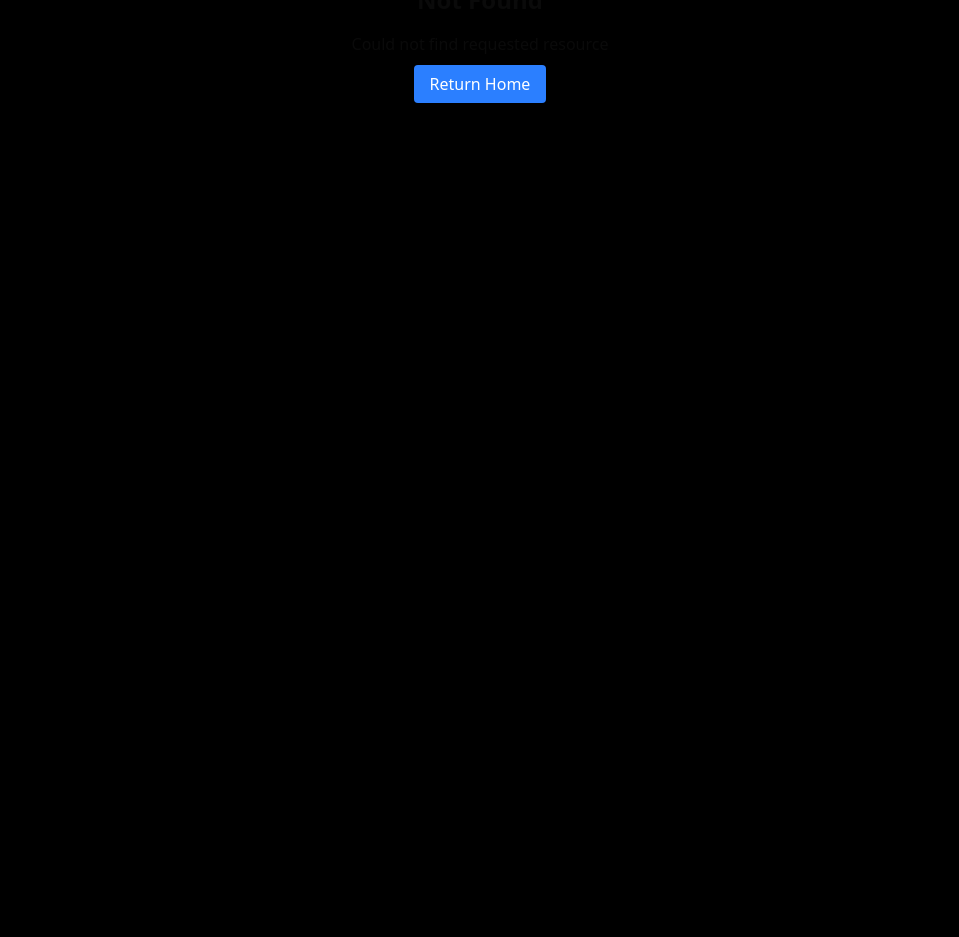
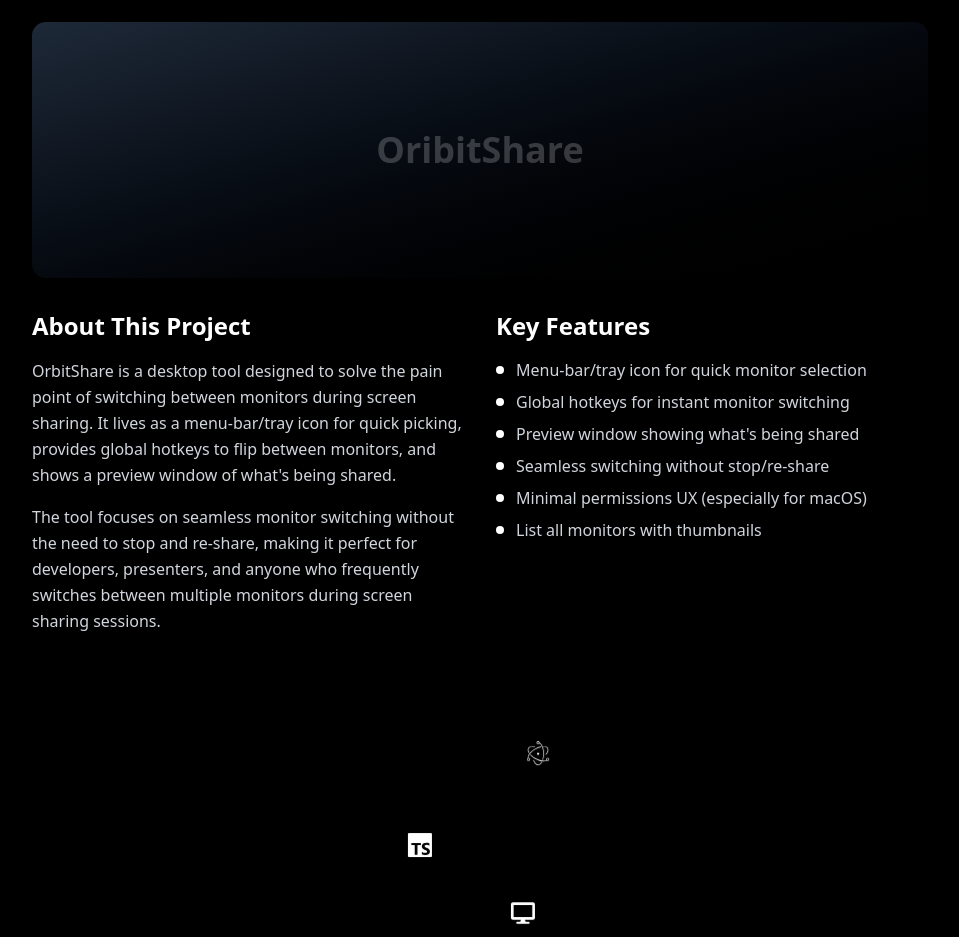
Before and after one commit to jayptz/jaysportfolio, a Next.js app in the folder website2/: page /projects/orbitshare in a window 1280 px wide. Before the commit this address had no page. Shown: the part 360-1297 px from the top of the page, without its empty margins (160-1119 px from the left). Before the commit the page ends 800 px from the top, so only its background shows below. Built offline with nearby package versions, Linux system fonts and the light colour scheme.

Commit message:
Fixed UI / Added OrbitShare
Feats
Fixed ui, when clicking on project pages it looked awful with just the letter, giving it a more complete look.

made all default gradients for the image headers the same colours.

OrbitShare - latest project in development has been added.

```diff
--- /dev/null
+++ b/website2/app/components/OrbitShareTechStack.tsx
@@ -0,0 +1,106 @@
+'use client'
+import React from 'react'
+import { OrbitingCircles } from '@/components/magicui/orbiting-circles'
+import {
+  SiElectron,
+  SiReact,
+  SiVite,
+  SiTypescript,
+  SiJavascript,
+  SiNodedotjs,
+  SiGithub
+} from 'react-icons/si'
+import { FaDesktop, FaKeyboard, FaEye } from 'react-icons/fa'
+import Image from 'next/image'
+
+interface TechItem {
+  name: string
+  icon: React.ComponentType<{ size?: number; className?: string }>
+  category: string
+}
+
+const techItems: TechItem[] = [
+  // Desktop & Core
+  { name: 'Electron', icon: SiElectron, category: 'Desktop & Core' },
+  { name: 'Desktop Capturer', icon: FaDesktop, category: 'Desktop & Core' },
+  { name: 'Global Hotkeys', icon: FaKeyboard, category: 'Desktop & Core' },
+  { name: 'Screen Capture', icon: FaEye, category: 'Desktop & Core' },
+
+  // Frontend
+  { name: 'React', icon: SiReact, category: 'Frontend' },
+  { name: 'Vite', icon: SiVite, category: 'Frontend' },
+  { name: 'TypeScript', icon: SiTypescript, category: 'Frontend' },
+
+  // Build & Package
+  { name: 'Node.js', icon: SiNodedotjs, category: 'Build & Package' },
+  { name: 'Electron Builder', icon: SiElectron, category: 'Build & Package' },
+  { name: 'GitHub', icon: SiGithub, category: 'Build & Package' }
+]
+
+const techCategories = [
+  { name: 'Desktop & Core', color: 'bg-blue-500', radius: 120, duration: 20 },
+  { name: 'Frontend', color: 'bg-blue-600', radius: 200, duration: 25 },
+  { name: 'Build & Package', color: 'bg-blue-700', radius: 280, duration: 30 }
+]
+
+export default function OrbitShareTechStack() {
+  const showPanda = true // Always show panda
+
+  const getItemsByCategory = (categoryName: string) => {
+    return techItems.filter(item => item.category === categoryName)
+  }
+
+  return (
+    <div className="relative w-full max-w-4xl mx-auto">
+      {/* Orbiting Circles - Both Mobile and Desktop */}
+      <div className="relative">
+        {/* Center Panda - Randomly shown */}
+        {showPanda && (
+          <div className="absolute top-1/2 left-1/2 transform -translate-x-1/2 -translate-y-1/2 z-10">
+            <Image
+              src="/WorkingPanda.gif"
+              alt="Working Panda"
+              width={96}
+              height={96}
+              className="rounded-full shadow-lg"
+            />
+          </div>
+        )}
+
+
+        {/* Multiple Orbiting Circles */}
+        {techCategories.map((category, categoryIndex) => {
+          const items = getItemsByCategory(category.name)
+          return (
+            <div key={category.name} className="absolute top-1/2 left-1/2 transform -translate-x-1/2 -translate-y-1/2">
+              <OrbitingCircles
+                radius={category.radius}
+                duration={category.duration}
+                iconSize={32}
+                path={false}
+                className="text-blue-800"
+                reverse={categoryIndex % 2 === 1} // Alternate direction for visual interest
+              >
+                {items.map((item) => (
+                  <div
+                    key={`${category.name}-${item.name}`}
+                    className="w-12 h-12 rounded-lg flex items-center justify-center text-white shadow-lg hover:scale-110 active:scale-95 transition-transform duration-200 cursor-pointer group relative"
+                    title={`${category.name}: ${item.name}`}
+                  >
+                    <item.icon size={24} />
+
+                    {/* Tooltip */}
+                    <div className="absolute bottom-full left-1/2 transform -translate-x-1/2 mb-2 px-2 py-1 bg-black text-white text-xs rounded opacity-0 group-hover:opacity-100 transition-opacity duration-200 pointer-events-none whitespace-nowrap z-20">
+                      {item.name}
+                      <div className="absolute top-full left-1/2 transform -translate-x-1/2 w-0 h-0 border-l-4 border-r-4 border-t-4 border-transparent border-t-black"></div>
+                    </div>
+                  </div>
+                ))}
+              </OrbitingCircles>
+            </div>
+          )
+        })}
+      </div>
+    </div>
+  )
+}
--- a/website2/app/projects/Near-Fantasy/nearfantasy.tsx
+++ b/website2/app/projects/Near-Fantasy/nearfantasy.tsx
@@ -62,9 +62,9 @@ export default function NearFantasyPage() {
         <div className="max-w-4xl mx-auto">
           {/* Project Image/Demo */}
           <div className="mb-8">
-            <div className="w-full h-64 bg-gradient-to-br from-gray-700 to-gray-900 rounded-xl flex items-center justify-center">
+            <div className="w-full h-64 bg-gradient-to-br from-gray-800 to-black rounded-xl flex items-center justify-center">
               <div className="text-white text-4xl font-bold opacity-20">
-                N
+                NearFantasy
               </div>
             </div>
           </div>
--- a/website2/app/projects/groundlink/groundlink.tsx
+++ b/website2/app/projects/groundlink/groundlink.tsx
@@ -62,9 +62,9 @@ export default function GroundLinkPage() {
         <div className="max-w-4xl mx-auto">
           {/* Project Image/Demo */}
           <div className="mb-8">
-            <div className="w-full h-64 bg-gradient-to-br from-gray-400 to-gray-600 rounded-xl flex items-center justify-center">
+            <div className="w-full h-64 bg-gradient-to-br from-gray-800 to-black rounded-xl flex items-center justify-center">
               <div className="text-white text-4xl font-bold opacity-20">
-                G
+                GroundLink
               </div>
             </div>
           </div>
--- a/website2/app/projects/mybuddy/mybuddy.tsx
+++ b/website2/app/projects/mybuddy/mybuddy.tsx
@@ -64,7 +64,7 @@ export default function MyBuddyPage() {
           <div className="mb-8">
             <div className="w-full h-64 bg-gradient-to-br from-gray-800 to-black rounded-xl flex items-center justify-center">
               <div className="text-white text-4xl font-bold opacity-20">
-                M
+                MyBuddy
               </div>
             </div>
           </div>
--- a/website2/app/projects/My-Buddy/page.tsx
+++ b/website2/app/projects/orbitshare/orbishare.tsx
@@ -1,15 +1,15 @@
 import Link from 'next/link'
 import { Github, ArrowLeft } from 'lucide-react'
 import { Metadata } from 'next'
-import MyBuddyTechStack from '../../components/MyBuddyTechStack'
+import OrbitShareTechStack from '../../components/OrbitShareTechStack'
 
 export const metadata: Metadata = {
-  title: 'My Buddy | Jay&apos;s Projects',
-  description: 'GPT integrated personal mental-health assistant',
-  keywords: ['AI', 'mental health', 'GPT', 'voice recognition', 'assistant', 'therapy'],
+  title: 'OrbitShare | Jay\'s Projects',
+  description: 'OrbitShare is a tiny desktop tool that makes screen sharing + switching between monitors instant with seamless monitor switching capabilities.',
+  keywords: ['desktop tool', 'screen sharing', 'monitor switching', 'electron', 'react', 'typescript', 'desktop app'],
 }
 
-export default function MyBuddyPage() {
+export default function OrbitSharePage() {
   return (
     <main className="relative min-h-screen bg-black">
       {/* Bamboo stalks background */}
@@ -38,16 +38,16 @@ export default function MyBuddyPage() {
         {/* Project Header */}
         <div className="text-center mb-12">
           <h1 className="text-5xl font-bold text-white mb-4">
-            MyBuddy
+            OrbitShare
           </h1>
           <p className="text-xl text-gray-300 max-w-3xl mx-auto mb-6">
-            GPT integrated personal mental-health assistant that provides conversational support and guidance.
+            OrbitShare (aka your OrbitFlow MVP) is a tiny desktop tool that makes screen sharing + switching between monitors instant. Seamless monitor switching with minimal permissions UX.
           </p>
 
           {/* Project Links */}
           <div className="flex justify-center gap-4 mb-8">
             <Link
-              href="https://github.com/jayptz/MyBuddy"
+              href="https://github.com/jayptz/OrbitShare"
               target="_blank"
               rel="noopener noreferrer"
               className="inline-flex items-center px-4 py-2 rounded-lg bg-gray-100 text-black hover:bg-gray-200 transition"
@@ -62,9 +62,9 @@ export default function MyBuddyPage() {
         <div className="max-w-4xl mx-auto">
           {/* Project Image/Demo */}
           <div className="mb-8">
-            <div className="w-full h-64 bg-gradient-to-br from-blue-800 to-purple-900 rounded-xl flex items-center justify-center">
+            <div className="w-full h-64 bg-gradient-to-br from-gray-800 to-black rounded-xl flex items-center justify-center">
               <div className="text-white text-4xl font-bold opacity-20">
-                🧠
+                OribitShare
               </div>
             </div>
           </div>
@@ -74,10 +74,10 @@ export default function MyBuddyPage() {
             <div>
               <h2 className="text-2xl font-bold text-white mb-4">About This Project</h2>
               <p className="text-gray-300 leading-relaxed mb-4">
-                MyBuddy is an AI-powered mental health assistant that combines voice recognition technology with GPT-3.5 to provide personalized conversational support. The application offers a safe, judgment-free environment for users to discuss their thoughts and feelings.
+                OrbitShare is a desktop tool designed to solve the pain point of switching between monitors during screen sharing. It lives as a menu-bar/tray icon for quick picking, provides global hotkeys to flip between monitors, and shows a preview window of what's being shared.
               </p>
               <p className="text-gray-300 leading-relaxed mb-4">
-                The system processes natural speech through Google&apos;s Speech-to-Text API, analyzes the content using OpenAI&apos;s GPT-3.5, and provides empathetic responses and guidance. This creates a unique therapeutic experience that&apos;s accessible anytime, anywhere.
+                The tool focuses on seamless monitor switching without the need to stop and re-share, making it perfect for developers, presenters, and anyone who frequently switches between multiple monitors during screen sharing sessions.
               </p>
             </div>
 
@@ -86,36 +86,36 @@ export default function MyBuddyPage() {
               <ul className="space-y-2 text-gray-300">
                 <li className="flex items-start">
                   <span className="w-2 h-2 bg-white rounded-full mt-2 mr-3 flex-shrink-0"></span>
-                  Voice-to-text conversation interface
+                  Menu-bar/tray icon for quick monitor selection
                 </li>
                 <li className="flex items-start">
                   <span className="w-2 h-2 bg-white rounded-full mt-2 mr-3 flex-shrink-0"></span>
-                  AI-powered empathetic responses
+                  Global hotkeys for instant monitor switching
                 </li>
                 <li className="flex items-start">
                   <span className="w-2 h-2 bg-white rounded-full mt-2 mr-3 flex-shrink-0"></span>
-                  Real-time speech processing
+                  Preview window showing what's being shared
                 </li>
                 <li className="flex items-start">
                   <span className="w-2 h-2 bg-white rounded-full mt-2 mr-3 flex-shrink-0"></span>
-                  Personalized conversation history
+                  Seamless switching without stop/re-share
                 </li>
                 <li className="flex items-start">
                   <span className="w-2 h-2 bg-white rounded-full mt-2 mr-3 flex-shrink-0"></span>
-                  Mental health guidance and support
+                  Minimal permissions UX (especially for macOS)
                 </li>
                 <li className="flex items-start">
                   <span className="w-2 h-2 bg-white rounded-full mt-2 mr-3 flex-shrink-0"></span>
-                  Secure and private conversations
+                  List all monitors with thumbnails
                 </li>
               </ul>
             </div>
           </div>
 
           {/* Technology Stack with Orbiting Circles */}
-          <div className="mt-16">
-            <div className="relative h-96 flex items-center justify-center">
-              <MyBuddyTechStack />
+          <div className="mt-16 mb-32">
+            <div className="relative h-[600px] flex items-center justify-center">
+              <OrbitShareTechStack />
             </div>
           </div>
         </div>
--- /dev/null
+++ b/website2/app/projects/orbitshare/page.tsx
@@ -0,0 +1,5 @@
+import OrbitSharePage from './orbishare'
+
+export default function Page() {
+  return <OrbitSharePage />
+}
--- a/website2/app/projects/projects.tsx
+++ b/website2/app/projects/projects.tsx
@@ -4,6 +4,16 @@ import ProjectBentoGrid from '@/components/ProjectBentoGrid'
 const projects = [
   {
     id: '1',
+    title: 'OrbitShare',
+    description: 'OrbitShare is a decentralized file sharing platform built on blockchain technology for secure, peer-to-peer file distribution.',
+    image: '',
+    imagePosition: '',
+    githubUrl: 'https://github.com/jayptz/OrbitShare',
+    liveUrl: '',
+    slug: 'orbitshare'
+  },
+  {
+    id: '2',
     title: 'ResDex',
     description: 'A comprehensive mentorship and research platform that connects students with opportunities. Built with React, Node.js, and PostgreSQL.',
     image: '/resdex.jpeg',
@@ -13,7 +23,7 @@ const projects = [
     slug: 'resdex'
   },
   {
-    id: '2',
+    id: '3',
     title: 'GroundLink',
     description: 'GroundLink is a real-time dashboard for managing and tracking fieldwork through live maps and mobile task updates.',
     image: '',
@@ -23,7 +33,7 @@ const projects = [
     slug: 'groundlink'
   },
   {
-    id: '3',
+    id: '4',
     title: 'ScoreWise',
     description: 'ScoreWise is a real-time NBA stats tracker that delivers personalized fantasy insights by SMS ',
     image: '',
@@ -33,7 +43,7 @@ const projects = [
     slug: 'scorewise'
   },
   {
-    id: '4',
+    id: '5',
     title: 'G1 App',
     description: 'A mobile app that helps Ontario drivers study for the G1 test. Features flashcards, randomized quizzes, and a clean user-friendly interface.',
     image: '/G1.webp',
@@ -43,7 +53,7 @@ const projects = [
     slug: 'g1app'
   },
   {
-    id: '5',
+    id: '6',
     title: 'Near Fantasy',
     description: 'A blockchain-based fantasy app built on NEAR Protocol. It enables secure, decentralized team management and gameplay.',
     image: '',
@@ -53,7 +63,7 @@ const projects = [
     slug: 'Near-Fantasy'
   },
   {
-    id: '6',
+    id: '7',
     title: 'MyBuddy',
     description: 'MyBuddy is an AI mental health chatbot that uses GPT-4 to simulate supportive, empathetic conversations in a private and friendly interface.',
     image: '/MyBuddyWebsite.png',
--- a/website2/app/projects/scorewise/scorewise.tsx
+++ b/website2/app/projects/scorewise/scorewise.tsx
@@ -62,9 +62,9 @@ export default function ScoreWisePage() {
         <div className="max-w-4xl mx-auto">
           {/* Project Image/Demo */}
           <div className="mb-8">
-            <div className="w-full h-64 bg-gradient-to-br from-gray-500 to-gray-700 rounded-xl flex items-center justify-center">
+            <div className="w-full h-64 bg-gradient-to-br from-gray-800 to-black rounded-xl flex items-center justify-center">
               <div className="text-white text-4xl font-bold opacity-20">
-                S
+                ScoreWise
               </div>
             </div>
           </div>
```
Also changed, not shown: 1 other file (tests, documents, lock files or other folders).
